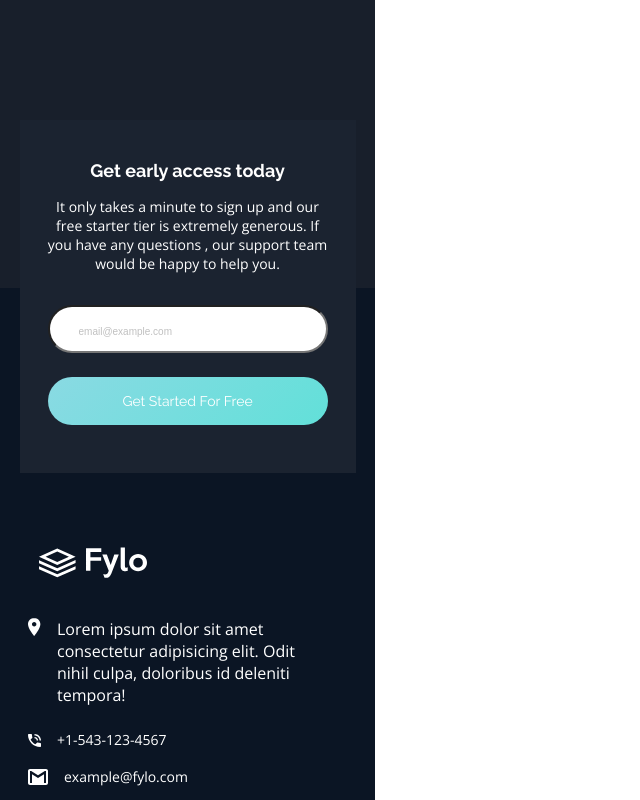
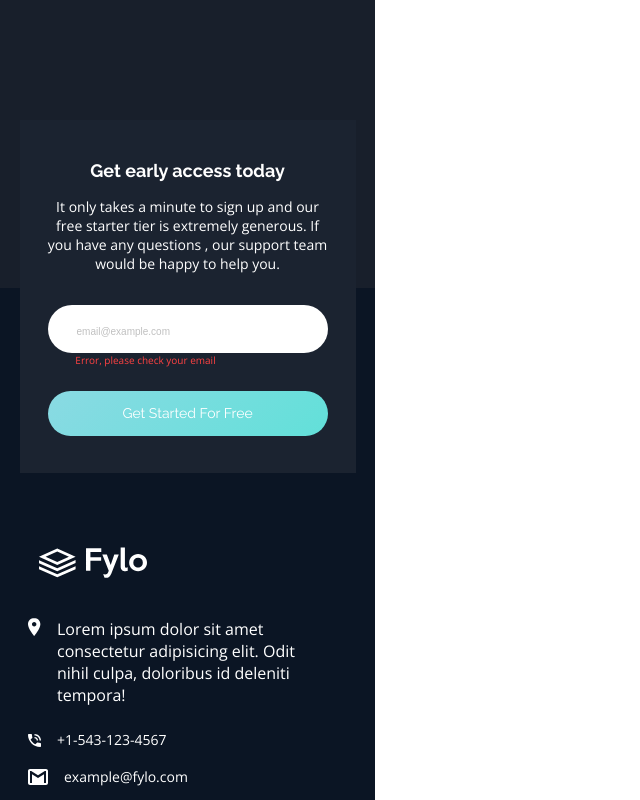
Before and after one commit to Aim4dabush/project-eight-fylo, a React (Create React App) app: page / in a window 1280 px wide. Both pictures are taken after a click on the button "Get Started For Free". Shown: the part 3166-3966 px from the top of the page, without its empty margins (0-640 px from the left). Built offline with nearby package versions, Linux system fonts and the light colour scheme.

Commit message:
finished signup component validation and hover effects

```diff
--- a/src/Components/SignUp/SignUp.js
+++ b/src/Components/SignUp/SignUp.js
@@ -1,10 +1,28 @@
-import React from "react";
+import React, { useState } from "react";
 
 //styles
 import "./SignUp.scss";
 import { SignUpButton } from "../../StyledComponents/Button";
 
 function SignUp() {
+  const [email, setEmail] = useState("");
+  const [valid, setValid] = useState(true);
+
+  const handleOnChange = (e) => {
+    setEmail(e.target.value);
+  };
+
+  const handleOnClick = (e) => {
+    e.preventDefault();
+
+    if (email === "") {
+      setValid(false);
+    } else {
+      setValid(true);
+      setEmail("");
+    }
+  };
+
   return (
     <div className="signup-container">
       <div className="form">
@@ -14,8 +32,20 @@ function SignUp() {
           extremely generous. If you have any questions , our support team would
           be happy to help you.
         </p>
-        <input type="email" placeholder="email@example.com" />
-        <SignUpButton>Get Started For Free</SignUpButton>
+        <div className="input-container">
+          <input
+            placeholder="email@example.com"
+            type="email"
+            value={email}
+            onChange={handleOnChange}
+          />
+          {valid ? null : (
+            <p className="error">Error, please check your email</p>
+          )}
+        </div>
+        <SignUpButton onClick={handleOnClick}>
+          Get Started For Free
+        </SignUpButton>
       </div>
     </div>
   );
--- a/src/Components/SignUp/SignUp.scss
+++ b/src/Components/SignUp/SignUp.scss
@@ -33,10 +33,22 @@
       margin: 0;
     }
 
+    .input-container {
+      margin-bottom: 24px;
+
+      .error {
+        color: $red;
+        font-size: 10px;
+        left: -15%;
+        margin: 0;
+        padding: 0;
+        position: relative;
+      }
+
       input {
+        border: none;
         border-radius: 24px;
         height: 48px;
-      margin-bottom: 24px;
         padding: 19px 0 15px 29px;
         width: 280px;
 
@@ -47,3 +59,4 @@
       }
     }
   }
+}
--- a/src/StyledComponents/Button.js
+++ b/src/StyledComponents/Button.js
@@ -21,4 +21,8 @@ export const IntroButton = styled(Button)`
 
 export const SignUpButton = styled(Button)`
   width: 280px;
+
+  &:hover {
+    background-color: ${lightBlue};
+  }
 `;
```
Lines whose indentation alone changed are shown as unchanged.
